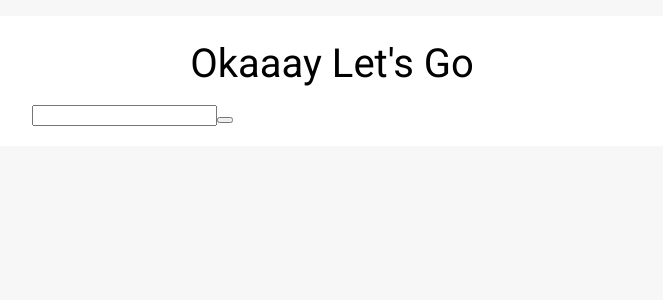
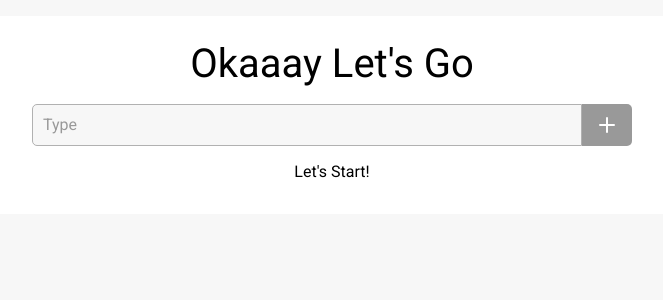
Before and after one commit to deniskolomoyets/task_manager, a React (Vite) app: page / in a window 1280 px wide. Shown: the top 300 px of the page, without its empty margins (308-971 px from the left). Built offline with nearby package versions, Linux system fonts and the light colour scheme.

Commit message:
add styles for component InputPlus

```diff
--- a/src/data/stores/useToDoStore.ts
+++ b/src/data/stores/useToDoStore.ts
@@ -17,11 +17,11 @@ interface ToDoStore {
 
 export const useToDoStore = create<ToDoStore>((set, get) => ({
   tasks: [
-    {
-      id: "abc",
-      title: "Default task",
-      createdAt: 111,
-    },
+    // {
+    //   id: "abc",
+    //   title: "Default task",
+    //   createdAt: 111,
+    // },
   ],
   //Methods
   createTask: (title) => {
--- a/src/views/App/index.module.scss
+++ b/src/views/App/index.module.scss
@@ -2,11 +2,14 @@
   min-width: 600px;
   background: white;
   border-radius: 20px;
-  padding: 20px 55px;
+  padding: 20px 55px 30px;
 
   &Title {
     font-size: 40px;
     margin-bottom: 0.3em;
     text-align: center;
   }
+  &Text {
+    text-align: center;
+  }
 }
--- a/src/views/App/index.tsx
+++ b/src/views/App/index.tsx
@@ -22,7 +22,9 @@ export const App: React.FC = () => {
           }}
         />
       </section>
-      <section className={styles.articleSection}></section>
+      <section className={styles.articleSection}>
+        {!tasks.length && <p className={styles.articleText}>Let's Start!</p>}
+      </section>
     </article>
   );
 };
--- a/src/views/components/InputPlus/index.module.scss
+++ b/src/views/components/InputPlus/index.module.scss
@@ -0,0 +1,29 @@
+.inputPlus {
+  width: 100%;
+  display: grid;
+  grid-template-columns: 1fr 50px;
+  margin-bottom: 15px;
+  &Value {
+    border: 1px solid #b1b1b1;
+    border-top-left-radius: 5px;
+    border-bottom-left-radius: 5px;
+    padding: 9px 10px;
+    font: 1rem/1.4 "Roboto", sans-serif;
+    background: #f7f7f7;
+    &::placeholder {
+      color: #999999;
+    }
+  }
+  &Button {
+    border-radius: none;
+    border-top-right-radius: 5px;
+    border-bottom-right-radius: 5px;
+    border: none;
+    cursor: pointer;
+    background: #999999 url("./img/plus.svg") no-repeat center center;
+    transition: opacity 0.2s;
+    &:hover {
+      opacity: 0.7;
+    }
+  }
+}
--- a/src/views/components/InputPlus/index.tsx
+++ b/src/views/components/InputPlus/index.tsx
@@ -10,7 +10,7 @@ export const InputPlus: React.FC<InputePlusProps> = ({ onAdd }) => {
   const addTask = React.useCallback(() => {
     onAdd(inputValue);
     setInputValue("");
-  }, [inputValue]); //usecallback is used so that a new function is not created during re-rendering
+  }, [inputValue, onAdd]); //usecallback is used so that a new function is not created during re-rendering
 
   return (
     <div className={styles.inputPlus}>
@@ -26,6 +26,7 @@ export const InputPlus: React.FC<InputePlusProps> = ({ onAdd }) => {
             addTask();
           }
         }}
+        placeholder="Type"
       />
       <button
         onClick={addTask}
```
